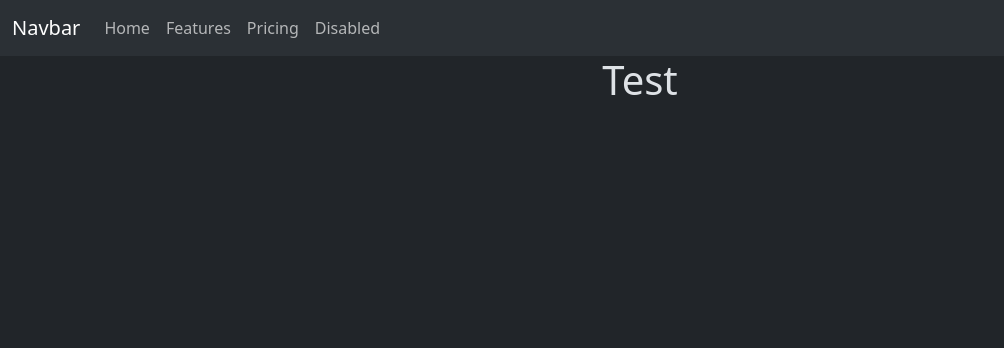
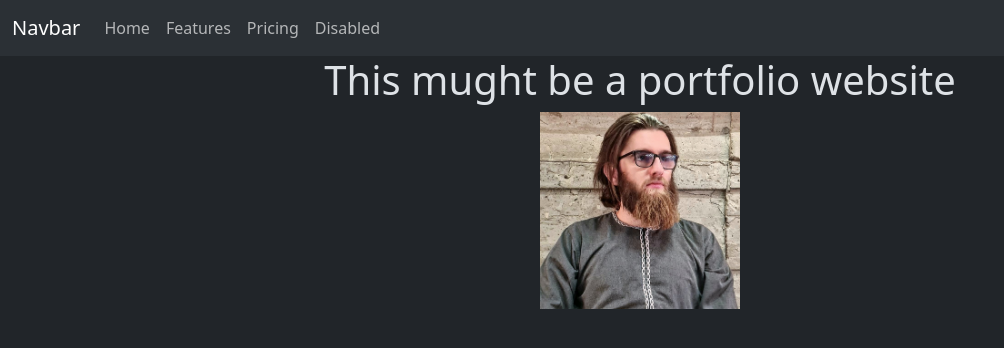
Before and after one commit to Dzemil/plain-dry, a Flask app: page / in a window 1280 px wide. Shown: the top 348 px of the page, without its empty margins (0-1004 px from the left). Run offline with Flask 3, Linux system fonts and the light colour scheme.

Commit message:
portfolio myb

```diff
--- a/templates/base.html
+++ b/templates/base.html
@@ -3,7 +3,7 @@
     <head>
         <meta charset="utf-8">
         <meta name="viewport" content="width=device-width, initial-scale=1">
-        <title>Bootstrap demo</title>
+        <title>Plain-Dry</title>
         <link href="https://cdn.jsdelivr.net/npm/bootstrap@5.3.0-alpha3/dist/css/bootstrap.min.css" rel="stylesheet" integrity="sha384-KK94CHFLLe+nY2dmCWGMq91rCGa5gtU4mk92HdvYe+M/SXH301p5ILy+dN9+nJOZ" crossorigin="anonymous">
         <link href="static/styles.css" rel="stylesheet">
     </head>
--- a/templates/index.html
+++ b/templates/index.html
@@ -1,5 +1,6 @@
 {% extends "base.html" %}
 {% block base %}
-<h1>Test</h1>
+<h1>This mught be a portfolio website</h1>
+<img src="../static/images/Dzemil.jpg" style="width:200px; height: auto;">
 
 {% endblock %}
```
Also changed, not shown: static/images/Dzemil.jpg (added).
